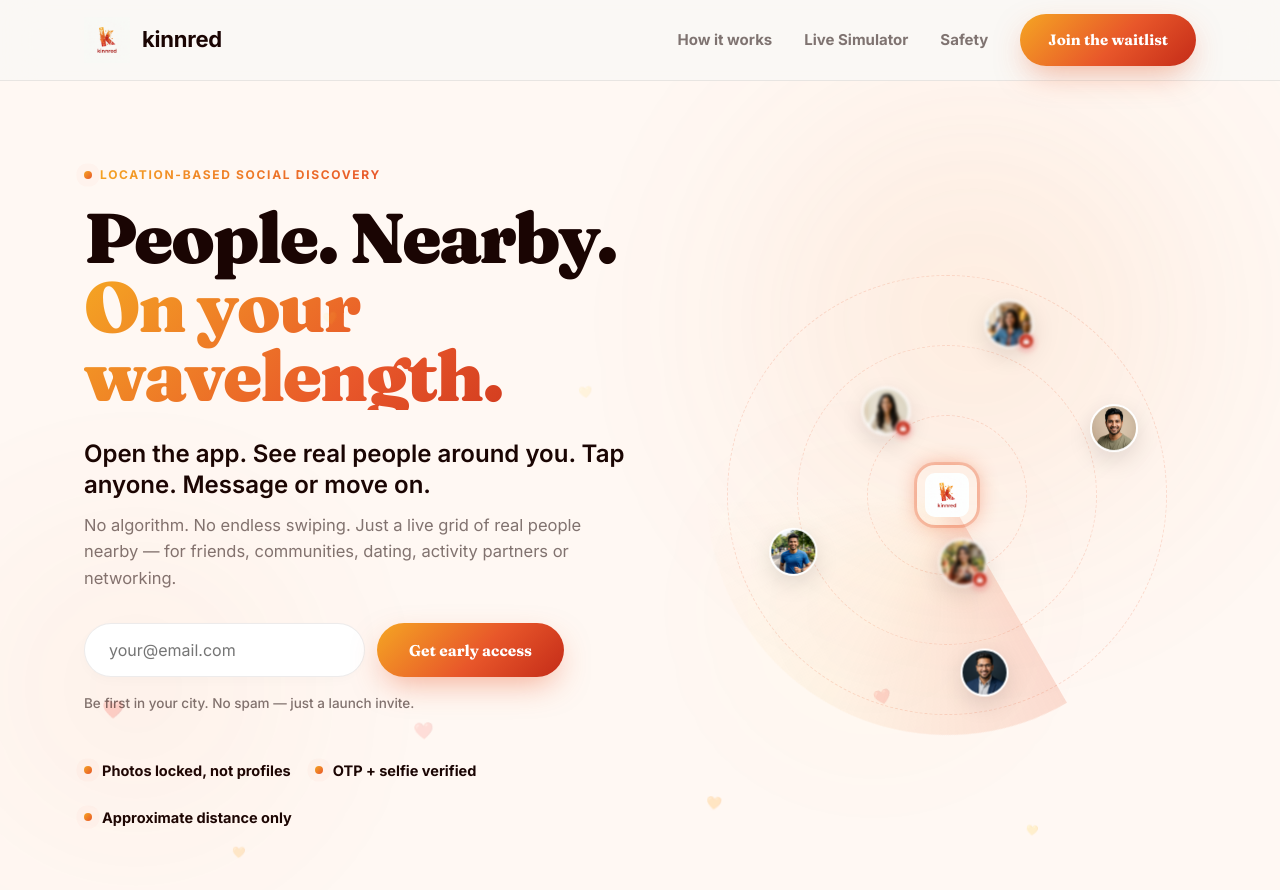
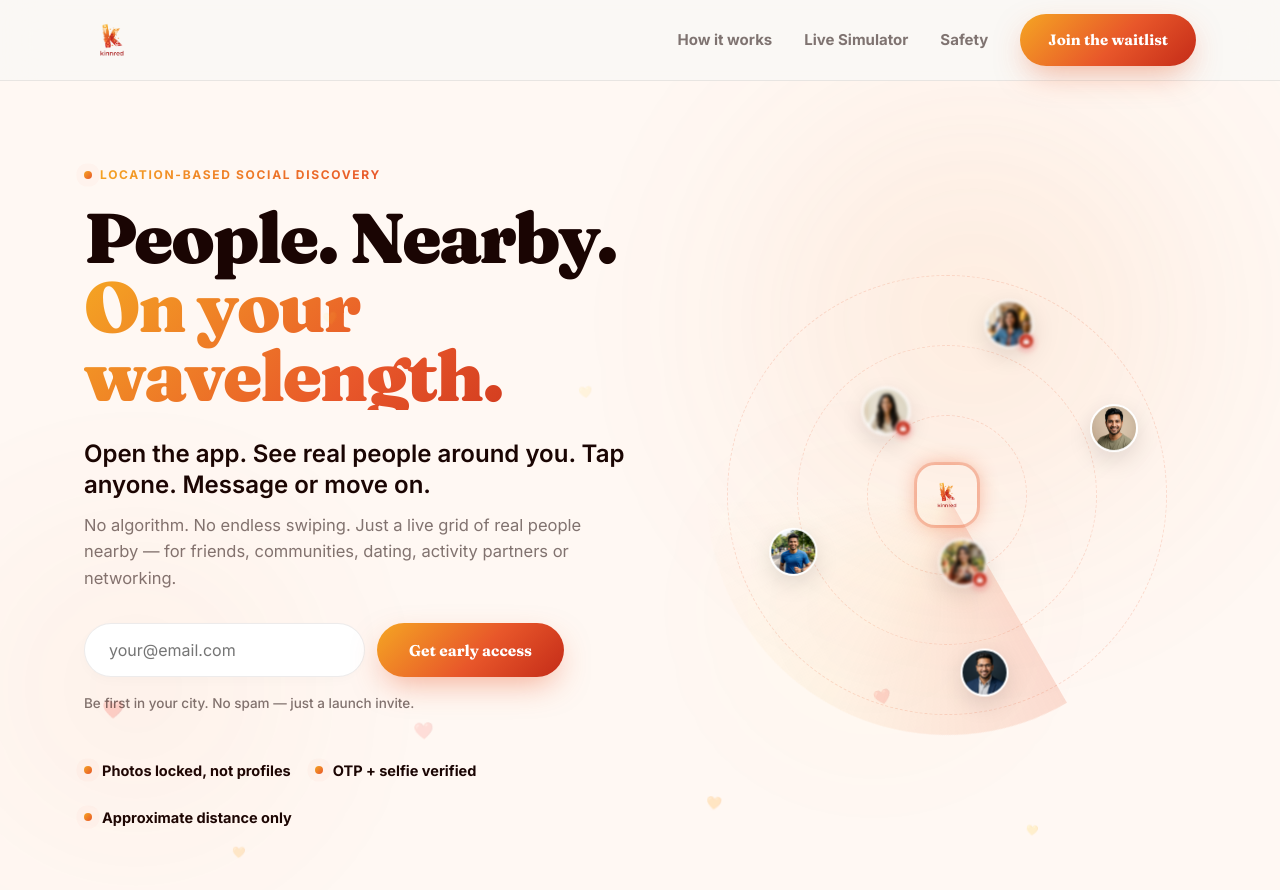
Before and after one commit to Madhukunchalaa/kinnred, a plain HTML site: page index.html in a window 1280 px wide. Shown: the top 890 px of the page. Drawn offline with Linux system fonts and the light colour scheme.

Commit message:
nav: remove kinnred text, increase logo to 56px, use transparent PNG

```diff
--- a/index.html
+++ b/index.html
@@ -137,21 +137,21 @@
   }
   .nav { display: flex; align-items: center; justify-content: space-between; height: 80px; }
   .brand { display: flex; align-items: center; gap: 12px; }
-  /* --- Brand Mark: logo shown directly, white JPEG bg removed via blend mode --- */
+  /* --- Brand Mark: logo only, no text in nav --- */
   .brand .mark {
-    width: 46px; height: 46px; border-radius: 0;
+    width: 56px; height: 56px; border-radius: 0;
     display: flex; align-items: center; justify-content: center;
     background: transparent; box-shadow: none; overflow: visible;
     transition: var(--transition-fast);
   }
   .brand .mark img {
-    width: 46px; height: 46px;
-    object-fit: contain; object-position: center top;
-    mix-blend-mode: multiply; /* makes white JPEG bg invisible on light cream header */
+    width: 56px; height: 56px;
+    object-fit: contain;
     display: block;
   }
-  /* On dark footer, use screen blend instead */
-  .footer-brand-col .brand .mark img { mix-blend-mode: screen; }
+  /* Footer logo: slightly smaller */
+  .footer-brand-col .brand .mark { width: 48px; height: 48px; }
+  .footer-brand-col .brand .mark img { width: 48px; height: 48px; }
   .brand:hover .mark { transform: rotate(-4deg) scale(1.08); }
   .brand .name { font-family: var(--body); font-weight: 700; font-size: 22px; letter-spacing: -0.01em; color: var(--ink); }
 
@@ -243,10 +243,8 @@
     animation: pulseCenter 2.5s infinite;
   }
   .radar-center img {
-    width: 58px; height: 58px;
-    object-fit: contain; object-position: center top;
-    border-radius: 14px;
-    mix-blend-mode: multiply; /* remove JPEG white on cream/light bg behind radar */
+    width: 56px; height: 56px;
+    object-fit: contain;
   }
   @keyframes pulseCenter {
     0%  { box-shadow: 0 0 0 3px rgba(232,87,42,0.25), 0 0 20px rgba(232,87,42,0.45); }
@@ -1059,8 +1057,7 @@
 <header>
   <div class="wrap nav">
     <a class="brand" href="#top">
-      <span class="mark"><img src="assets/logo.jpeg" alt="Kinnred logo mark" loading="eager"></span>
-      <span class="name">kinnred</span>
+      <span class="mark"><img src="assets/logo.png" alt="Kinnred" loading="eager"></span>
     </a>
     <nav class="nav-links">
       <a class="link" href="#how">How it works</a>
@@ -1127,7 +1124,7 @@
 
         <!-- Center node (You) -->
         <div class="radar-center">
-          <img src="assets/logo.jpeg" alt="You" style="width:44px;height:44px;object-fit:contain;object-position:center top;border-radius:10px;">
+          <img src="assets/logo.png" alt="You" style="width:44px;height:44px;object-fit:contain;object-position:center top;border-radius:10px;">
         </div>
 
         <!-- Orbiting Nodes Group -->
@@ -1920,7 +1917,7 @@
     <div class="footer-top">
       <div class="footer-brand-col">
         <a class="brand" href="#top">
-          <span class="mark"><img src="assets/logo.jpeg" alt="Kinnred logo mark" loading="lazy"></span>
+          <span class="mark"><img src="assets/logo.png" alt="Kinnred logo mark" loading="lazy"></span>
           <span class="name">kinnred</span>
         </a>
         <p class="brand-desc">People. Nearby. On your wavelength. A proximity-based social discovery app designed for real-world connections.</p>
```
Also changed, not shown: assets/logo.png (added).
